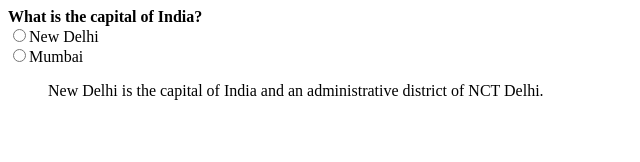
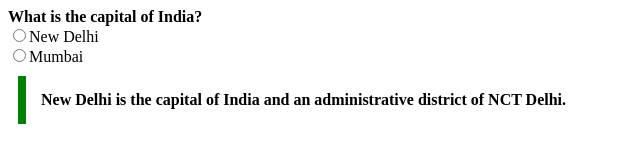
Before and after one commit to acciojob/trivia-manas887, a website: page main.html in a window 1280 px wide. Shown: the whole page, without its empty margins (0-640 px from the left). Drawn offline with Linux system fonts and the light colour scheme.

Commit message:
Update styles.css

```diff
--- a/styles.css
+++ b/styles.css
@@ -1,2 +1,10 @@
 
 /* Your CSS Code here. */
+#name{
+  max-width: 600px;
+  margin: 10px;
+  padding: 15px;
+  border-left: 8px solid green;
+  background-color: #f8fffe"";
+  font-weight: bold;
+}
```
